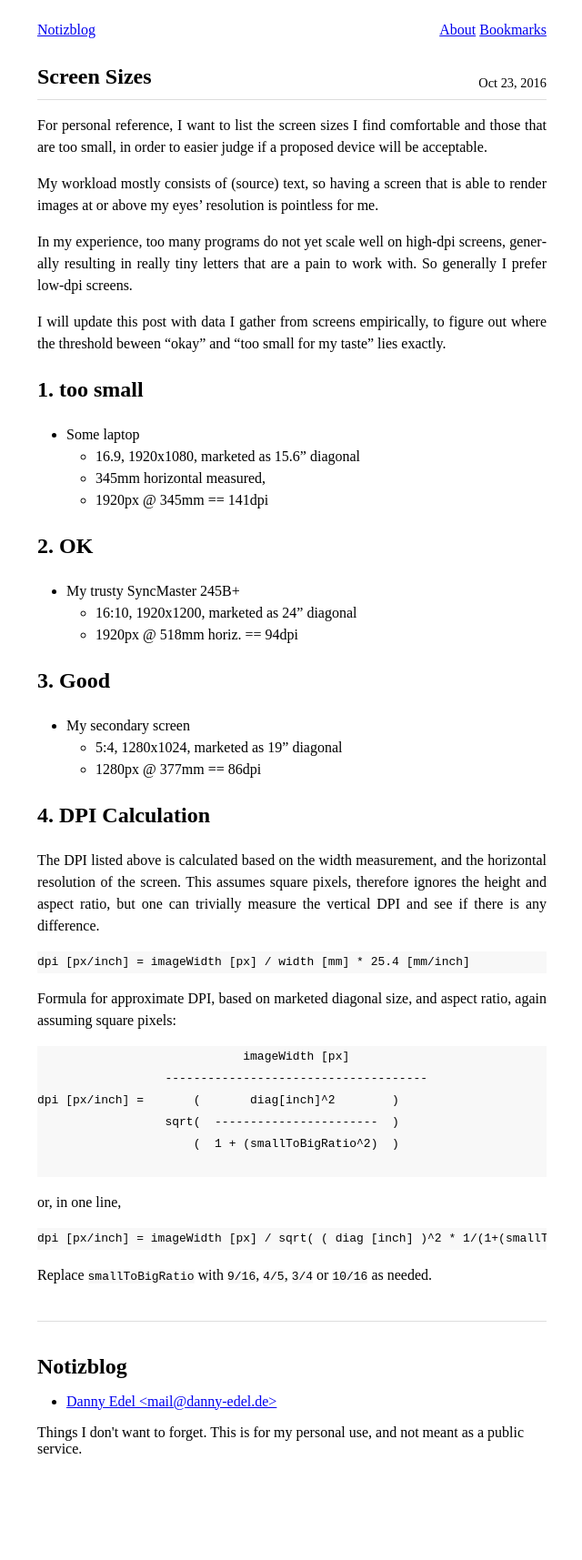
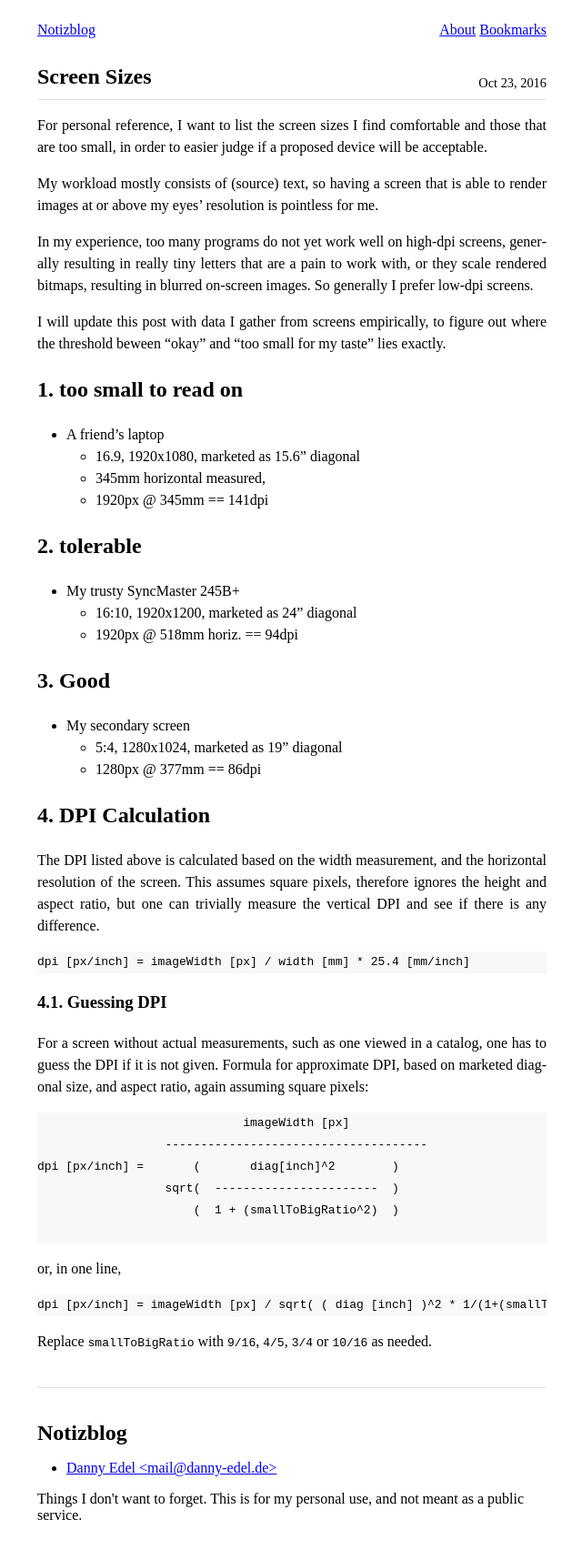
Before and after one commit to dannyedel/blog, a Jekyll site: the page built from _posts/2016-10-23-screen-sizes.md, in a window 1280 px wide. Shown: the whole page at 91% size, without its empty margins (319-959 px from the left). Built offline with Jekyll 4.4.1, drawn with Linux system fonts in a browser that asks for light colours; before the commit the page ends 1642 px from its top, so only the background shows below that.

Commit message:
improve wording

````diff
--- a/_posts/2016-10-23-screen-sizes.md
+++ b/_posts/2016-10-23-screen-sizes.md
@@ -10,23 +10,25 @@ My workload mostly consists of (source) text, so having a screen
 that is able to render images at or above my eyes' resolution
 is pointless for me.
 
-In my experience, too many programs do not yet scale
+In my experience, too many programs do not yet work
 well on high-dpi screens, generally resulting in really tiny
-letters that are a pain to work with.
+letters that are a pain to work with,
+or they scale rendered bitmaps,
+resulting in blurred on-screen images.
 So generally I prefer low-dpi screens.
 
 I will update this post with data I gather from screens
 empirically, to figure out where the threshold beween "okay"
 and "too small for my taste" lies exactly.
 
-## too small
+## too small to read on
 
-* Some laptop
+* A friend's laptop
   * 16.9, 1920x1080, marketed as 15.6" diagonal
   * 345mm horizontal measured,
   * 1920px @ 345mm == 141dpi
 
-## OK
+## tolerable
 
 * My trusty SyncMaster 245B+
   * 16:10, 1920x1200, marketed as 24" diagonal
@@ -50,6 +52,10 @@ see if there is any difference.
 dpi [px/inch] = imageWidth [px] / width [mm] * 25.4 [mm/inch]
 ```
 
+### Guessing DPI
+
+For a screen without actual measurements, such as one viewed
+in a catalog, one has to guess the DPI if it is not given.
 Formula for approximate DPI, based on marketed diagonal size,
 and aspect ratio, again assuming square pixels:
 
````
